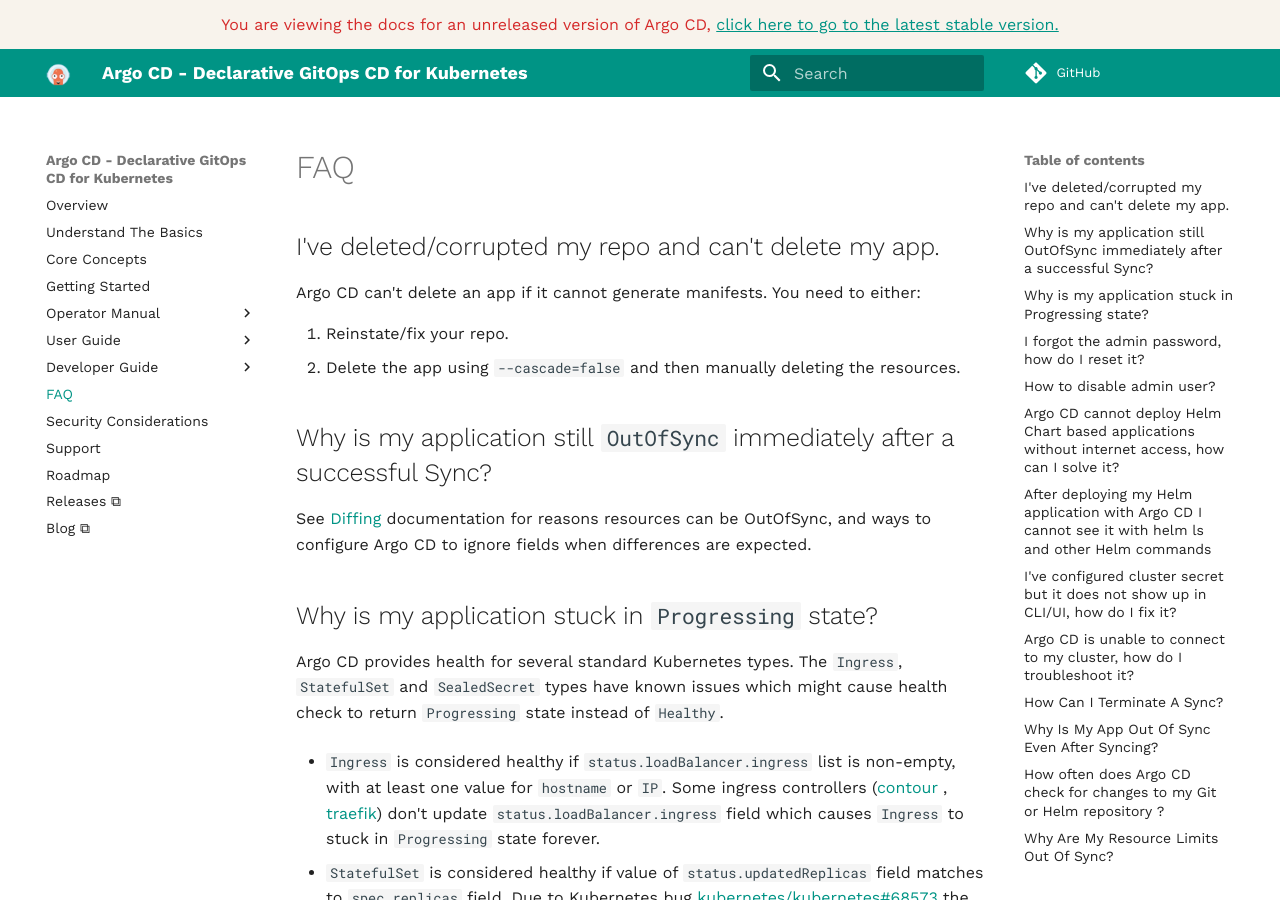
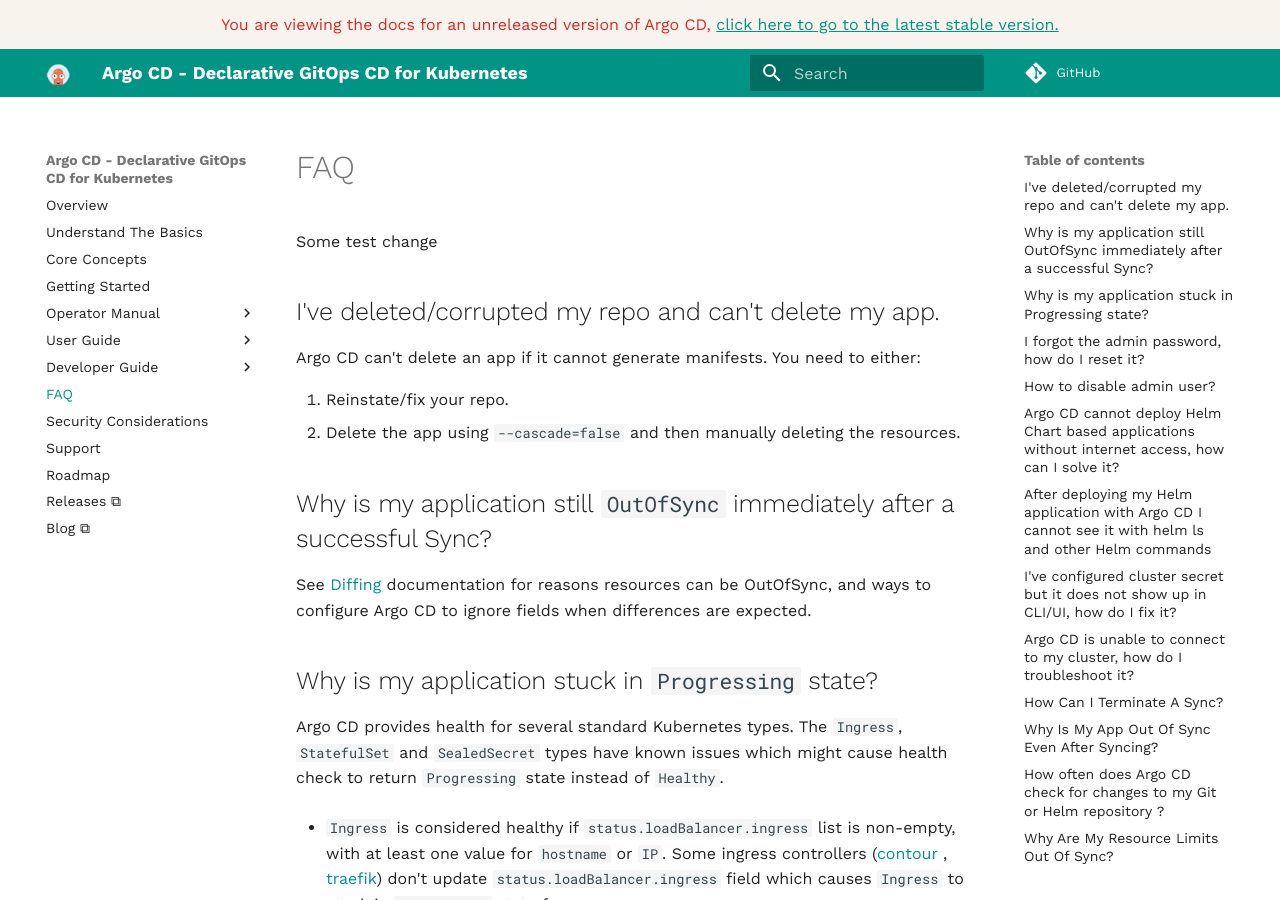
Before and after one commit to 34fathombelow/cosign_test, an MkDocs documentation site: the page built from docs/faq.md, in a window 1280 px wide and 900 px high. Built offline with MkDocs 1.6.1 and Material for MkDocs 9.7.7, drawn with Linux system fonts in a browser that asks for light colours; comment, search, counter and statistics services are not loaded.

Commit message:
some test change

```diff
--- a/docs/faq.md
+++ b/docs/faq.md
@@ -1,4 +1,5 @@
 # FAQ
+Some test change
 
 ## I've deleted/corrupted my repo and can't delete my app.
 
```
